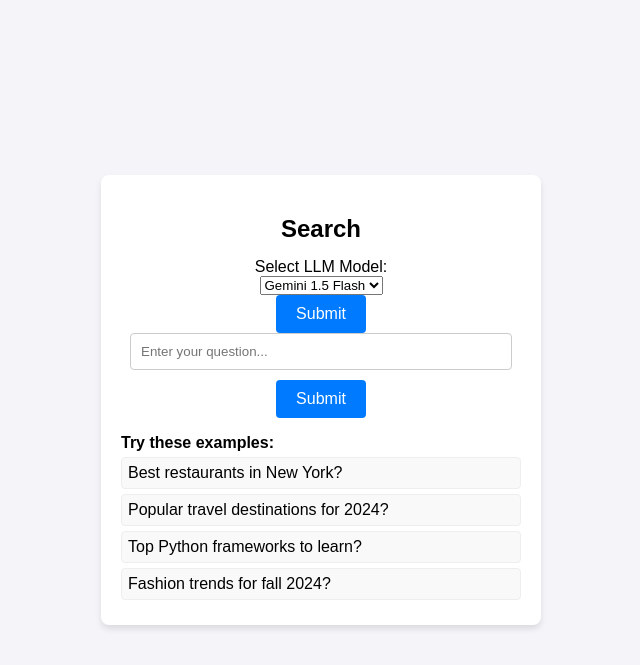
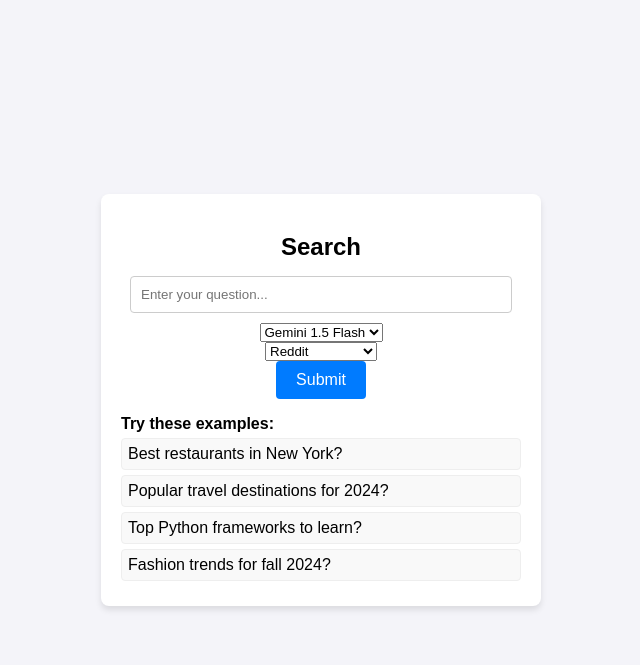
Before and after one commit to yilil/RAG-Based-User-Content-Summariser, a Django app: page / in a window 1280 px wide. Shown: the top 665 px of the page, without its empty margins (319-959 px from the left). Run offline with Django 5.2, Linux system fonts and the light colour scheme.

Commit message:
Update request structure

```diff
--- a/Project/search/templates/searchwithTemple.html
+++ b/Project/search/templates/searchwithTemple.html
@@ -149,18 +149,6 @@
 <body>
   <div class="search-container">
     <h2>Search</h2>
-    <form method="POST" action="{% url 'search' %}">
-        {% csrf_token %}
-        <label for="llm_model">Select LLM Model:</label>
-        <select id="llm_model" name="llm_model">
-          <option value="gemini-1.5-flash" {% if llm_model == 'gemini-1.5-flash' %}selected{% endif %}>Gemini 1.5 Flash</option>
-          <option value="gemini-1.0-pro" {% if llm_model == 'gemini-1.0-pro' %}selected{% endif %}>Gemini 1.0 Pro</option>
-          <option value="gemini-1.5-pro" {% if llm_model == 'gemini-1.5-pro' %}selected{% endif %}>Gemini 1.5 Pro</option>
-          <option value="gemini-2.0-flash-exp" {% if llm_model == 'gemini-2.0-flash-exp' %}selected{% endif %}>Gemini 2.0 Flash</option>
-        </select>
-        <button type="submit">Submit</button>
-    </form>
-
     <form id="search-form" method="POST" action="{% url 'search' %}">
       {% csrf_token %}
       <input
@@ -171,6 +159,26 @@
         required
         autocomplete="off"
       />
+      <select
+        name="llm_model"
+        id="llm-model-select"
+        required
+      >
+        <option value="gemini-1.5-flash" {% if llm_model == 'gemini-1.5-flash' %}selected{% endif %}>Gemini 1.5 Flash</option>
+        <option value="gemini-1.0-pro" {% if llm_model == 'gemini-1.0-pro' %}selected{% endif %}>Gemini 1.0 Pro</option>
+        <option value="gemini-1.5-pro" {% if llm_model == 'gemini-1.5-pro' %}selected{% endif %}>Gemini 1.5 Pro</option>
+        <option value="gemini-2.0-flash-exp" {% if llm_model == 'gemini-2.0-flash-exp' %}selected{% endif %}>Gemini 2.0 Flash</option>
+      </select>
+      <select
+        name="source"
+        id="source-select"
+        required
+      >
+        <option value="" disabled>Select source</option>
+        <option value="stackoverflow">Stack Overflow</option>
+        <option value="rednote">Rednote</option>
+        <option value="reddit" selected>Reddit</option>
+      </select>
       <button type="submit">Submit</button>
     </form>
 
--- a/Project/search/views.py
+++ b/Project/search/views.py
@@ -45,16 +45,17 @@ def search(request):
 
     if request.method != "POST":
         return render(request, 'searchwithTemple.html')
-    if 'llm_model' in request.POST:
-        llm_model = request.POST.get('llm_model')
-        # 将选择的模型保存在 session 中
-        request.session['llm_model'] = llm_model
-        request.session.save()
-        return render(request, 'searchwithTemple.html', {
-                'llm_model': llm_model  # 将模型传递给模板
-            })
+    # if 'llm_model' in request.POST:
+    #     llm_model = request.POST.get('llm_model')
+    #     # 将选择的模型保存在 session 中
+    #     request.session['llm_model'] = llm_model
+    #     request.session.save()
+    #     return render(request, 'searchwithTemple.html', {
+    #             'llm_model': llm_model  # 将模型传递给模板
+    #         })
     search_query = request.POST.get('search_query')
     llm_model = request.session.get('llm_model', 'gemini-1.5-flash')
+    source = request.POST.get('source')
     additional_option = request.POST.get('additional_option')
 
     recent_memory = MemoryService.get_recent_memory(session_id)
@@ -71,10 +72,10 @@ def search(request):
         index_service = IndexService()
         retrieved_docs = index_service.faiss_search(
             query=search_query,
-            source='reddit', # 搜索 Reddit 数据, 可以选择 'stackoverflow' 或 'rednote'
+            source=source, # 搜索 Reddit 数据, 可以选择 'stackoverflow' 或 'rednote'
             top_k=5
         )
-        # retrieved_docs = []
+        #retrieved_docs = []
         logger.debug(f"Retrieved {len(retrieved_docs)} documents from FAISS")
 
         # 2. 生成prompt
```
